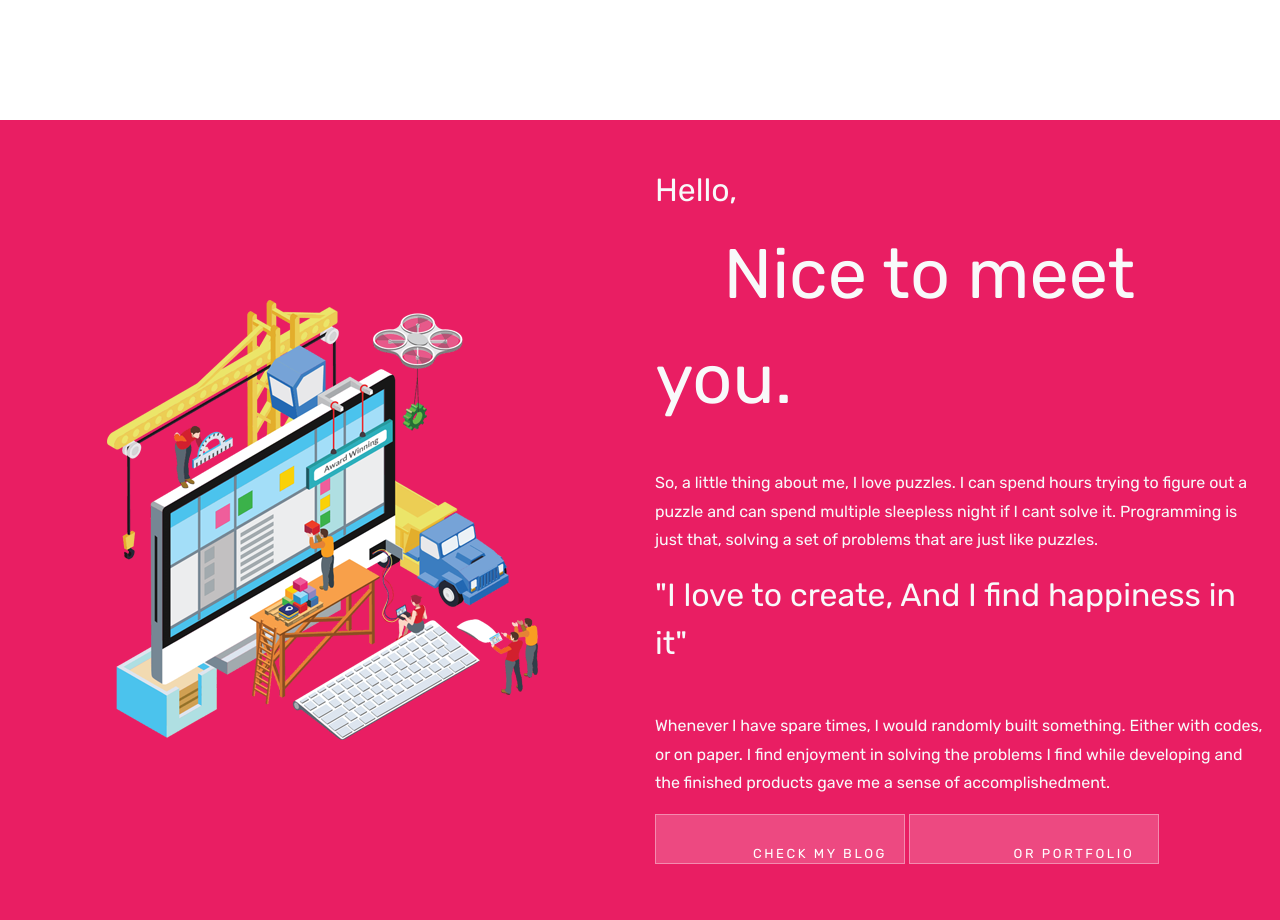
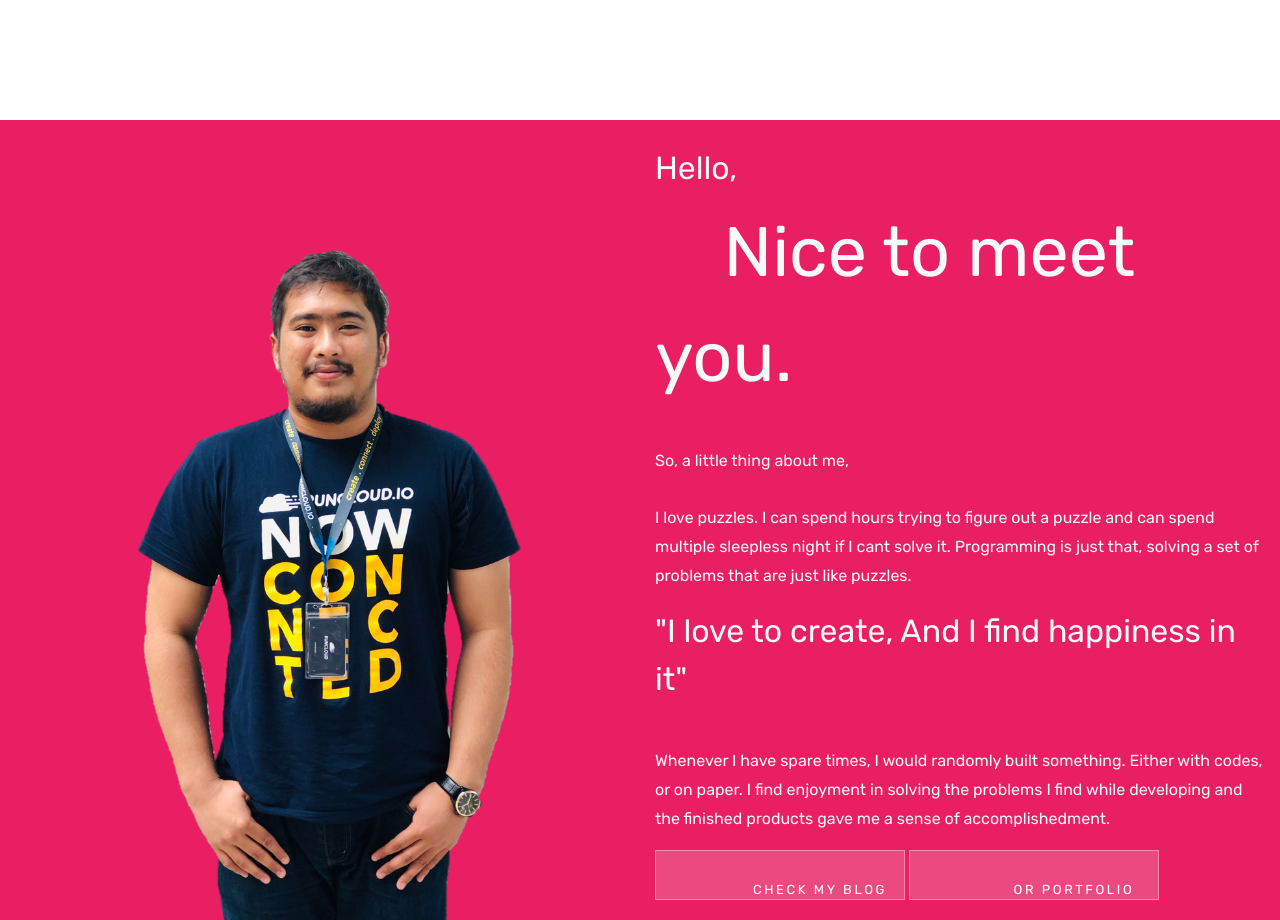
Before and after one commit to ashrafkamarudin/ashrafkamarudin.github.io, a website: page index.html in a window 1280 px wide. Shown: the part 700-1620 px from the top of the page. Drawn offline with nearby package versions, Linux system fonts and the light colour scheme.

Commit message:
added own image

```diff
--- a/index.html
+++ b/index.html
@@ -202,13 +202,13 @@
 
         <section class="templateux-hero second-hero">
             <div class="container-fluid justify-content-center">
-                <div id="next" class="row align-items-center justify-content-center intro" style="margin-top:40px;">
+                <div id="next" class="row align-items-center justify-content-center intro">
                     <div class="col-md-6 details" data-aos="fade-up">
                         <div class="row">
                             <div class="col-md-12">
                                 <div class="project-hover">
                                     <div class="project-hover-inner text-center text-light">
-                                        <img class="img-fluid" src="images/web-design.png">
+                                        <img class="img-fluid" src="images/acap.png">
                                     </div>
                                 </div>
                             </div>
@@ -222,7 +222,7 @@
                                         <strong>
                                             <h2 class="text-light text-left">Hello,</h2></strong>
                                             <h1 class="text-light">&nbsp&nbsp&nbsp Nice to meet you.</h1></strong><br>
-                                            <p>So, a little thing about me, I love puzzles. I can spend hours trying to figure out a puzzle and can spend multiple sleepless night if I cant solve it. Programming is just that, solving a set of problems that are just like puzzles.</p>
+                                            <p>So, a little thing about me,<br><br> I love puzzles. I can spend hours trying to figure out a puzzle and can spend multiple sleepless night if I cant solve it. Programming is just that, solving a set of problems that are just like puzzles.</p>
                                         <strong>
                                             <h2 class="text-light">
                                                 <blockquote>
```
Also changed, not shown: images/acap.png (added), 1 other file.
